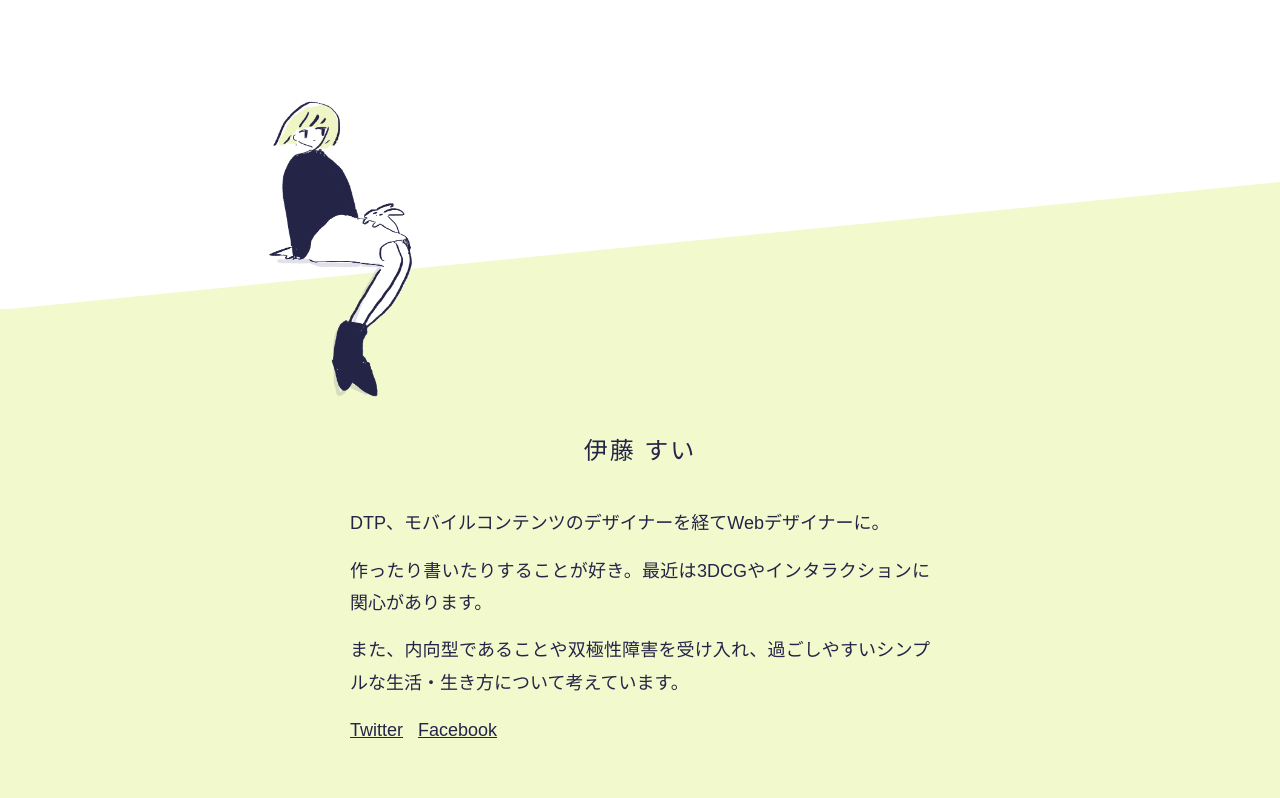
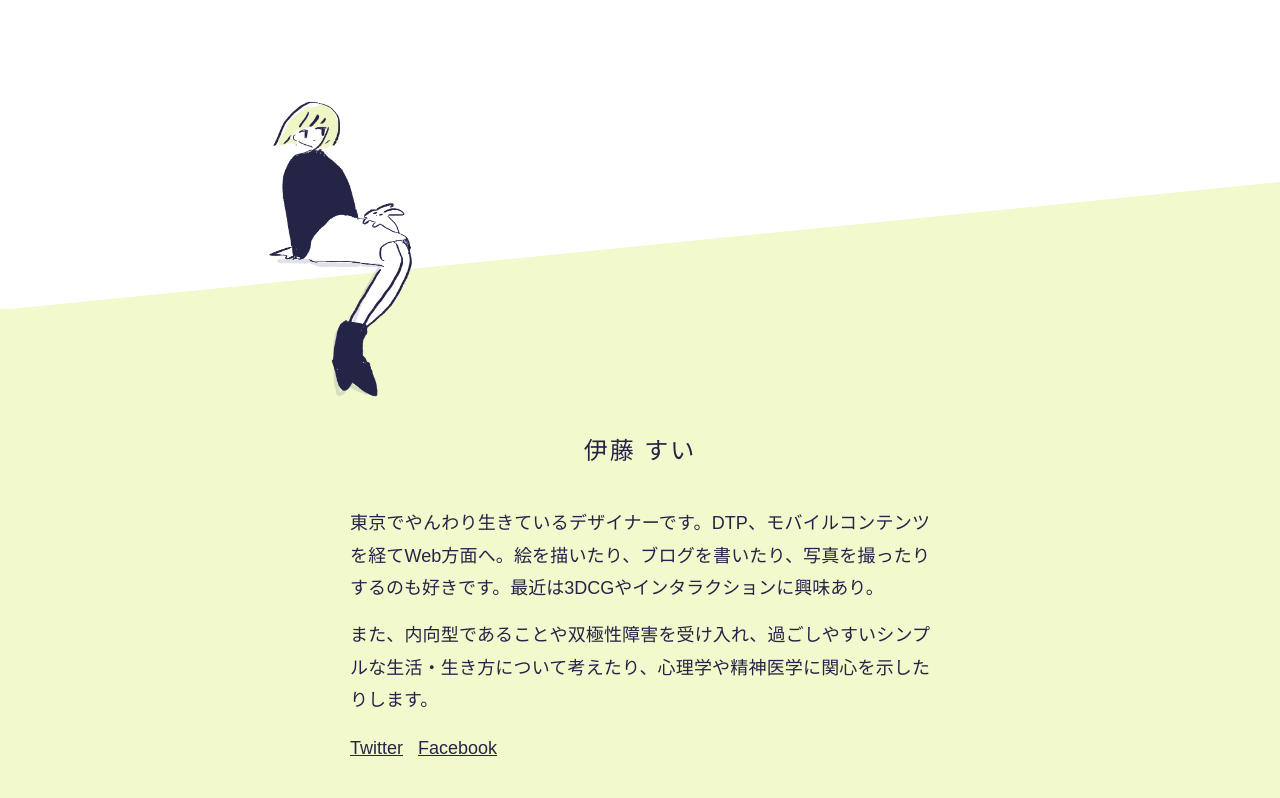
Before and after one commit to suiem/suirium, a plain HTML site: page index.html in a window 1280 px wide. Shown: the part 491-1289 px from the top of the page. Drawn offline with nearby package versions, Linux system fonts and the light colour scheme.

Commit message:
文言変更

```diff
--- a/index.html
+++ b/index.html
@@ -35,9 +35,7 @@
     });
   </script>
 </head>
-
 <body>
-<div>
   <header>
     <ul>
       <li><h1>SUIRIUM</h1></li>
@@ -51,9 +49,8 @@
     <div class="visual"></div>
     <section>
       <h2 id="profile">伊藤 すい</h2>
-      <p>DTP、モバイルコンテンツのデザイナーを経てWebデザイナーに。</p>
-      <p>作ったり書いたりすることが好き。最近は3DCGやインタラクションに関心があります。</p>
-      <p>また、内向型であることや双極性障害を受け入れ、過ごしやすいシンプルな生活・生き方について考えています。</p>
+      <p>東京でやんわり生きているデザイナーです。DTP、モバイルコンテンツを経てWeb方面へ。絵を描いたり、ブログを書いたり、写真を撮ったりするのも好きです。最近は3DCGやインタラクションに興味あり。</p>
+      <p>また、内向型であることや双極性障害を受け入れ、過ごしやすいシンプルな生活・生き方について考えたり、心理学や精神医学に関心を示したりします。</p>
       <p>
         <a href="https://twitter.com/sui_em">Twitter</a><a href="https://www.facebook.com/suzuka.em">Facebook</a>
       </p>
@@ -64,7 +61,5 @@
     </section>
   </main>
   <footer> &copy; 2019 suirium</footer>
-</div>
-
 </body>
 </html>
```
